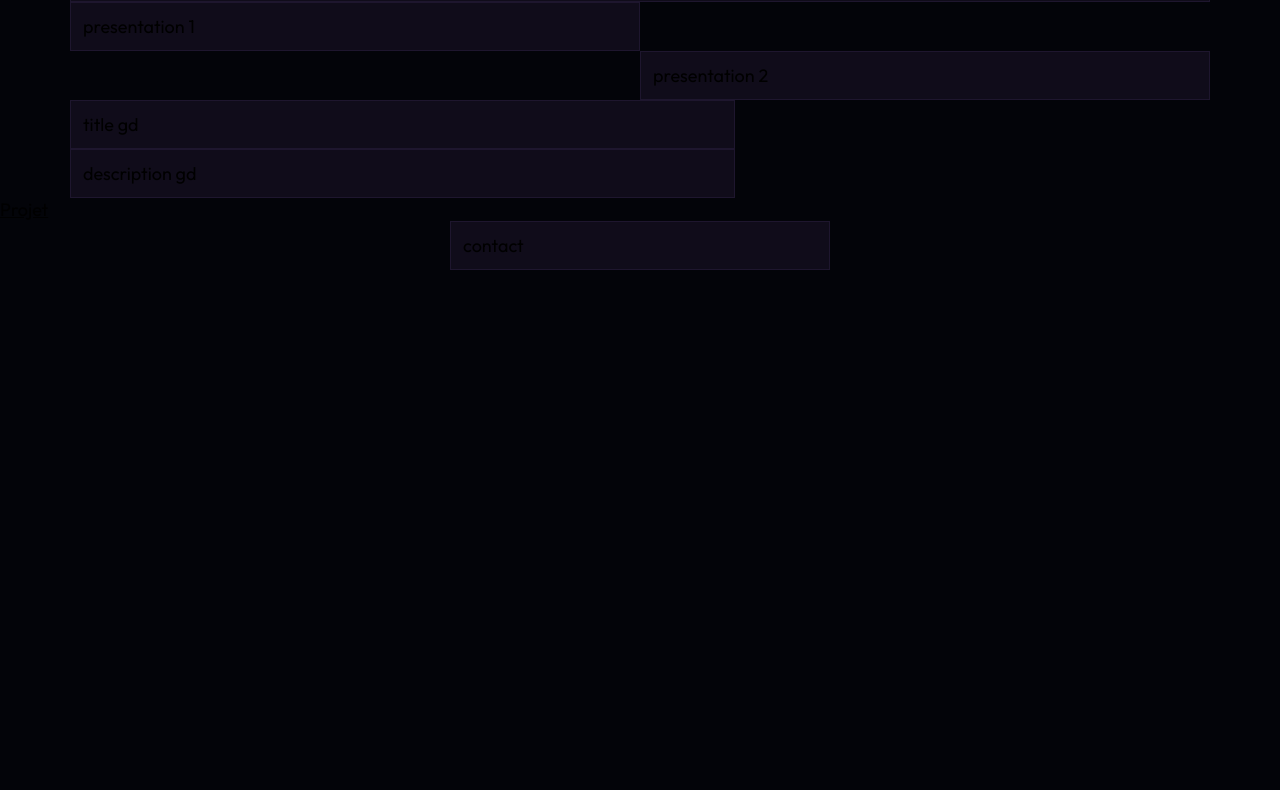
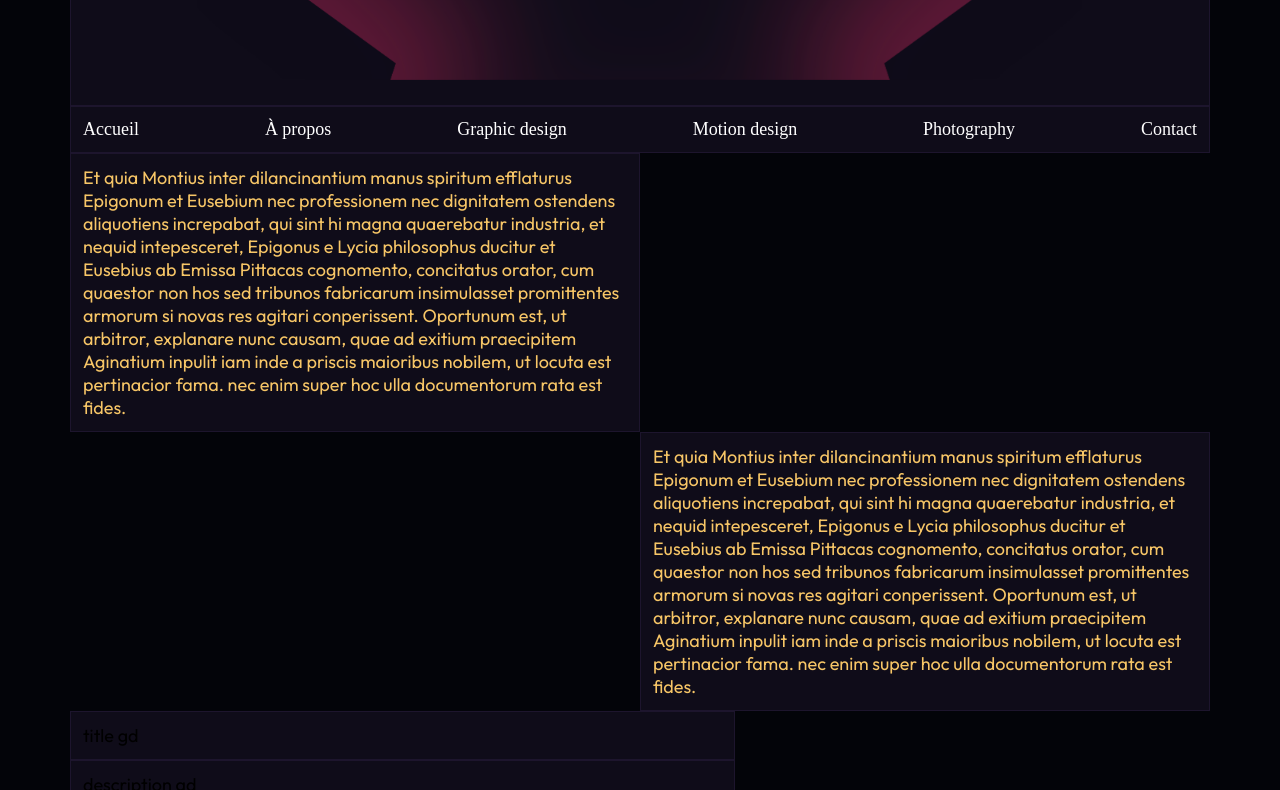
Before and after one commit to louisequeru/portfolio, a website built with Parcel: page src/index.html in a window 1280 px wide. Shown: the part 720-1510 px from the top of the page. Before the commit the page ends 990 px from the top, so only its background shows below. Built offline with nearby package versions, Linux system fonts and the light colour scheme; a web font is replaced by a local one.

Commit message:
intégration header et début de l'intégration du about

```diff
--- a/src/index.html
+++ b/src/index.html
@@ -14,6 +14,7 @@
     />
   </head>
   <body>
+    <div class="star"></div>
     <div class="container">
       <div class="row">
         <div class="col-12">
@@ -24,13 +25,56 @@
 
     <div class="container">
       <div class="row">
-        <div class="col-6">presentation 1</div>
+        <div class="col-12">
+          <div class="navigation">
+            <p class="navigation-home">Accueil</p>
+            <p class="navigation-home">À propos</p>
+            <p class="navigation-home">Graphic design</p>
+            <p class="navigation-home">Motion design</p>
+            <p class="navigation-home">Photography</p>
+            <p class="navigation-home">Contact</p>
+          </div>
+        </div>
       </div>
     </div>
 
     <div class="container">
       <div class="row">
-        <div class="col-6 offset-6">presentation 2</div>
+        <div class="col-xs-12 col-md-6">
+          <p class="about-text">
+            Et quia Montius inter dilancinantium manus spiritum efflaturus
+            Epigonum et Eusebium nec professionem nec dignitatem ostendens
+            aliquotiens increpabat, qui sint hi magna quaerebatur industria, et
+            nequid intepesceret, Epigonus e Lycia philosophus ducitur et
+            Eusebius ab Emissa Pittacas cognomento, concitatus orator, cum
+            quaestor non hos sed tribunos fabricarum insimulasset promittentes
+            armorum si novas res agitari conperissent. Oportunum est, ut
+            arbitror, explanare nunc causam, quae ad exitium praecipitem
+            Aginatium inpulit iam inde a priscis maioribus nobilem, ut locuta
+            est pertinacior fama. nec enim super hoc ulla documentorum rata est
+            fides.
+          </p>
+        </div>
+      </div>
+    </div>
+
+    <div class="container">
+      <div class="row">
+        <div class="col-6 offset-6">
+          <p class="about-text">
+            Et quia Montius inter dilancinantium manus spiritum efflaturus
+            Epigonum et Eusebium nec professionem nec dignitatem ostendens
+            aliquotiens increpabat, qui sint hi magna quaerebatur industria, et
+            nequid intepesceret, Epigonus e Lycia philosophus ducitur et
+            Eusebius ab Emissa Pittacas cognomento, concitatus orator, cum
+            quaestor non hos sed tribunos fabricarum insimulasset promittentes
+            armorum si novas res agitari conperissent. Oportunum est, ut
+            arbitror, explanare nunc causam, quae ad exitium praecipitem
+            Aginatium inpulit iam inde a priscis maioribus nobilem, ut locuta
+            est pertinacior fama. nec enim super hoc ulla documentorum rata est
+            fides.
+          </p>
+        </div>
       </div>
     </div>
 
--- a/src/scss/_base.scss
+++ b/src/scss/_base.scss
@@ -38,4 +38,5 @@ video {
   --red: #61132b;
   --black: #030409;
   --blue: #1a3a9e;
+  --white: #fff;
 }
--- a/src/scss/main.scss
+++ b/src/scss/main.scss
@@ -2,5 +2,9 @@
 @import "base";
 @import "layout";
 @import "modules/header";
+@import "modules/about";
+@import "modules/footer";
+@import "modules/navigation";
+@import "modules/star";
 
 @import "bootstrap/scss/bootstrap-grid";
--- /dev/null
+++ b/src/scss/modules/_about.scss
@@ -0,0 +1,6 @@
+.about-text {
+  color: var(--yellow);
+  font-family: Outfit;
+  font-size: 18px;
+  font-weight: 400;
+}
--- a/src/scss/modules/_header.scss
+++ b/src/scss/modules/_header.scss
@@ -1,12 +1,30 @@
 .header-title {
   color: var(--yellow);
+  display: flex;
+  height: 100vh;
+  align-items: center;
   text-align: center;
+  justify-content: stretch;
   font-family: "Miller Banner";
   font-size: 215px;
   font-style: italic;
   font-weight: 600;
-  padding-top: 200px;
-  background-image: url("../img/stars/star-big-red-header.png");
-  background-size: 100%;
-  background-position: 5%;
 }
+
+@media (min-width: 300px) and (max-width: 575px) {
+  .header-title {
+    font-size: 91px;
+  }
+}
+
+@media (min-width: 576px) and (max-width: 767px) {
+  .header-title {
+    font-size: 139px;
+  }
+}
+
+@media (min-width: 768px) and (max-width: 991px) {
+  .header-title {
+    font-size: 188px;
+  }
+}
--- /dev/null
+++ b/src/scss/modules/_navigation.scss
@@ -0,0 +1,9 @@
+.navigation {
+  display: flex;
+  justify-content: space-between;
+  align-items: center;
+  color: var(--white);
+  font-family: "Miller Banner";
+  font-size: 18px;
+  font-weight: 300;
+}
--- /dev/null
+++ b/src/scss/modules/_star.scss
@@ -0,0 +1,11 @@
+.star {
+  width: 100vw;
+  height: 100vh;
+  background-image: url("../img/stars/star-big-red-header.png");
+  background-size: 100%;
+  background-repeat: no-repeat;
+  position: fixed;
+  top: 0;
+  left: 0;
+  z-index: -1;
+}
```
Also changed, not shown: src/scss/modules/_contact.scss (added), src/scss/modules/_domain-1.scss (added), src/scss/modules/_project-1.scss (added), 4 other files.
